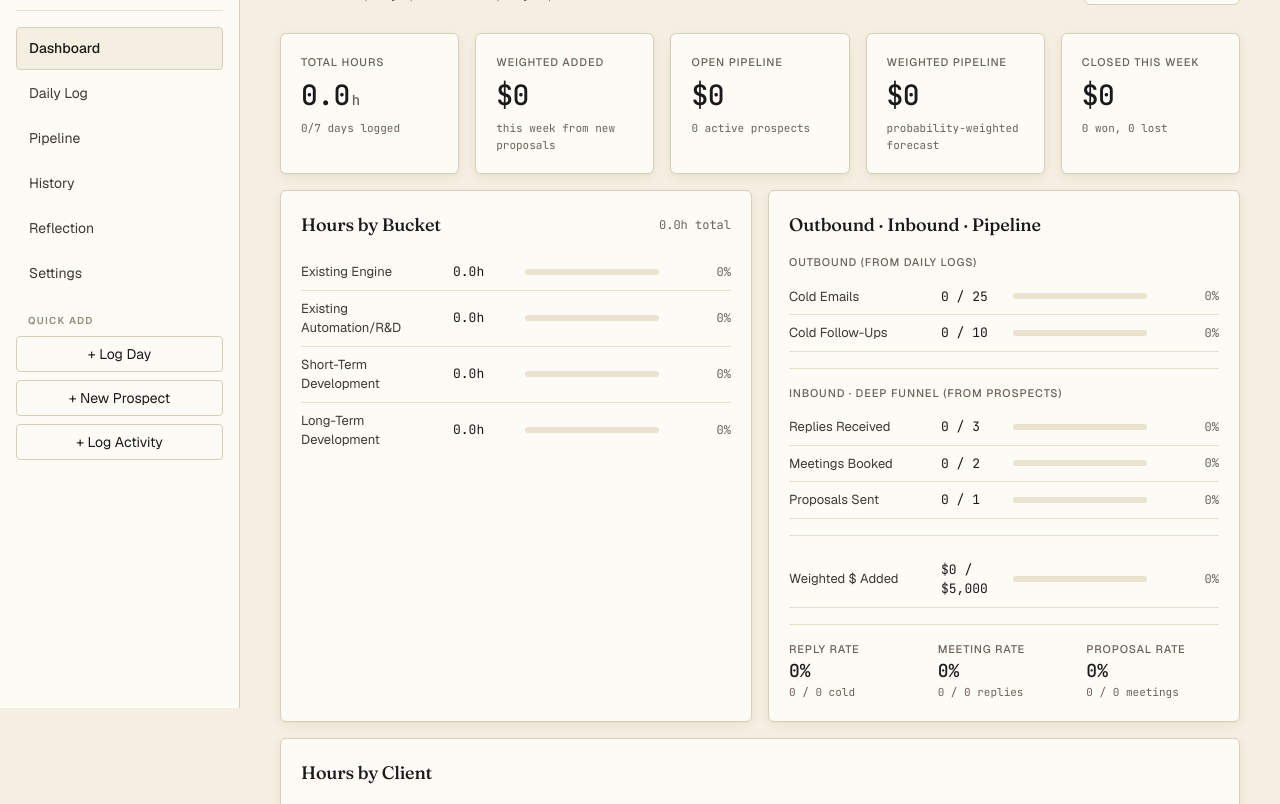
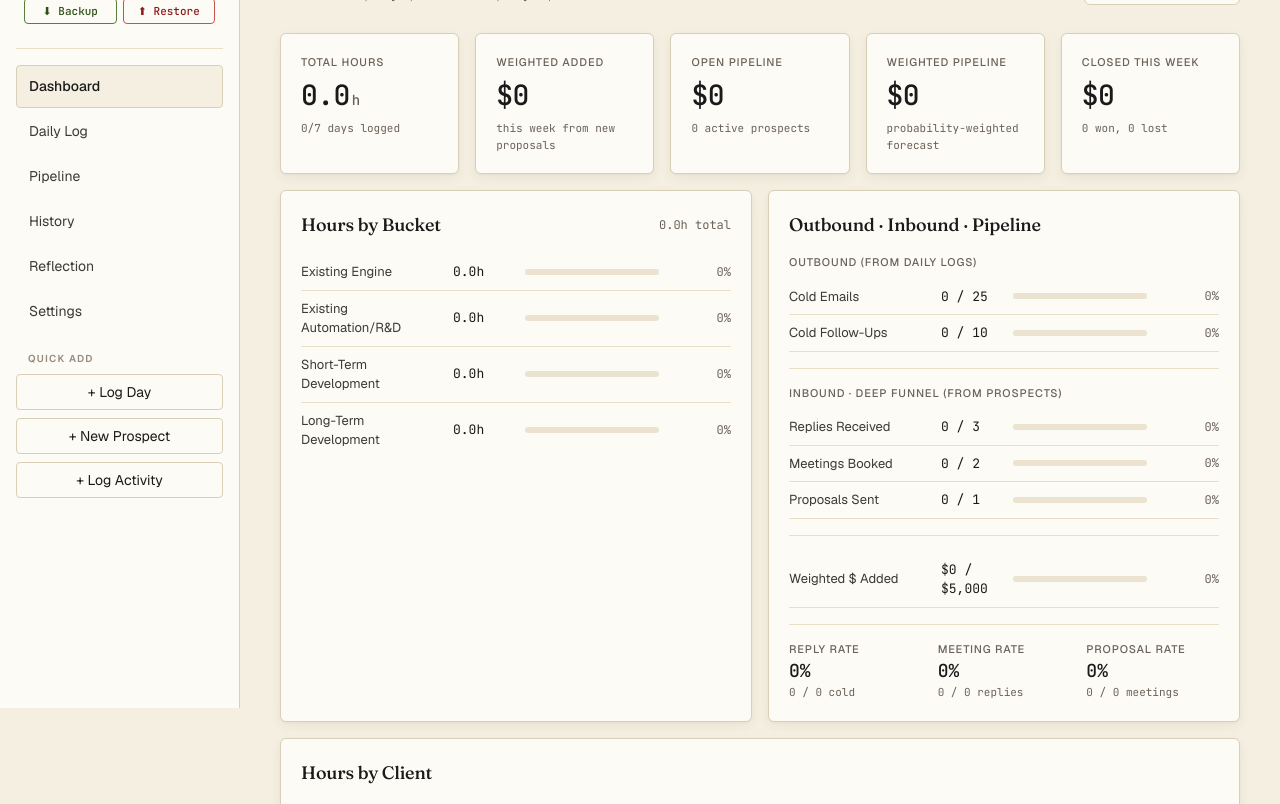
Before and after one commit to abuswa1982-lab/OpsMirror, a plain HTML site: page index.html in a window 1280 px wide. Shown: the part 92-896 px from the top of the page. Drawn offline with nearby package versions, Linux system fonts and the light colour scheme.

Commit message:
Update index.html

```diff
--- a/index.html
+++ b/index.html
@@ -92,6 +92,33 @@ label {
   margin-bottom: 6px;
 }
 
+/* Backup buttons in sidebar (added v2) */
+.brand-actions {
+  display: flex;
+  gap: 6px;
+  margin-top: 12px;
+}
+.btn-bk {
+  padding: 5px 8px;
+  border-radius: 4px;
+  font-size: 11px;
+  font-weight: 500;
+  cursor: pointer;
+  font-family: 'JetBrains Mono', monospace;
+  border: 1px solid;
+  background: transparent;
+  display: inline-flex;
+  align-items: center;
+  justify-content: center;
+  gap: 4px;
+  flex: 1;
+  transition: background 0.15s ease;
+}
+.btn-bk-export { color: var(--green); border-color: var(--green-soft); }
+.btn-bk-export:hover { background: rgba(45, 80, 22, 0.10); }
+.btn-bk-import { color: var(--accent); border-color: var(--accent-soft); }
+.btn-bk-import:hover { background: rgba(139, 26, 26, 0.10); }
+
 /* App layout */
 .app {
   display: grid;
@@ -575,6 +602,10 @@ hr.divider { border: none; border-top: 1px solid var(--border-soft); margin: 16p
     <div class="brand">
       <div class="brand-mark">Ops<span class="accent">Mirror</span></div>
       <div class="brand-sub">by Modonix</div>
+      <div class="brand-actions">
+        <button class="btn-bk btn-bk-export" onclick="exportJSON()" title="Download backup JSON">⬇ Backup</button>
+        <button class="btn-bk btn-bk-import" onclick="importJSON()" title="Restore from backup JSON">⬆ Restore</button>
+      </div>
     </div>
 
     <div id="nav" class="nav">
```
